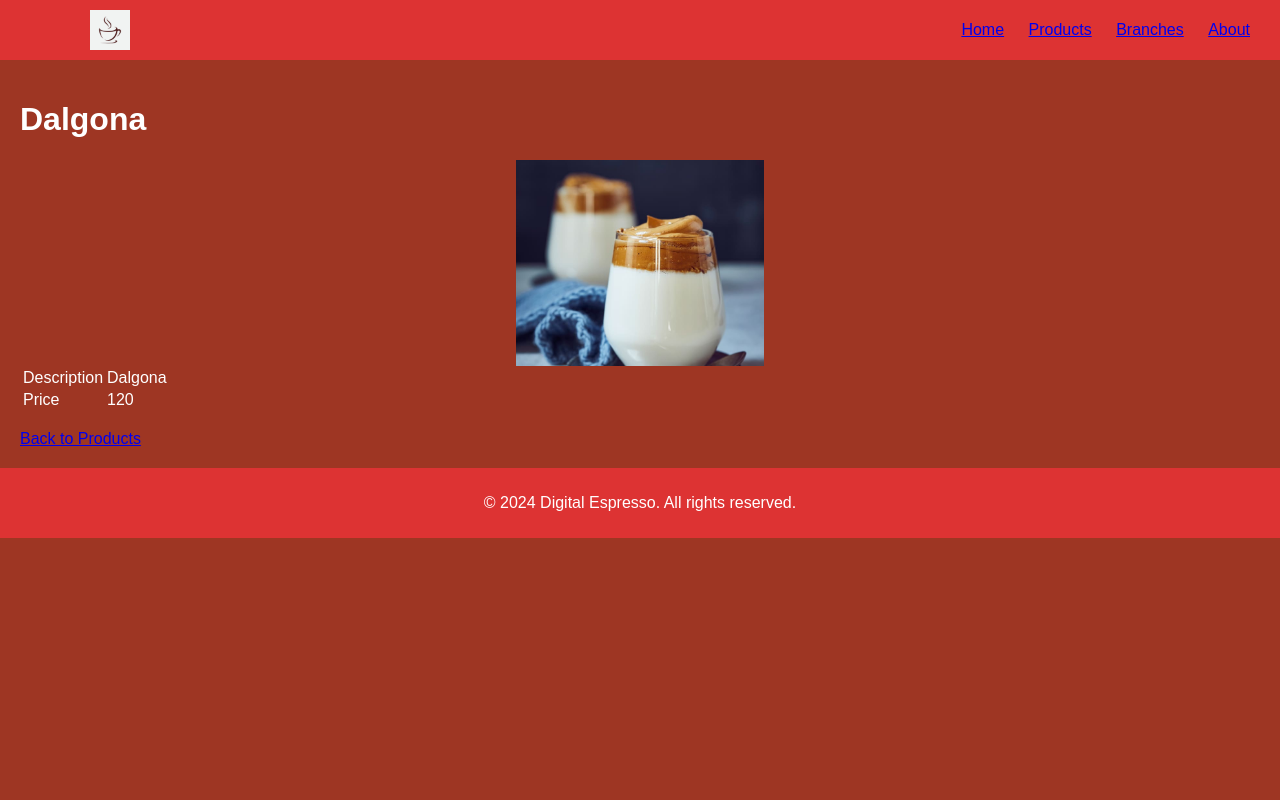
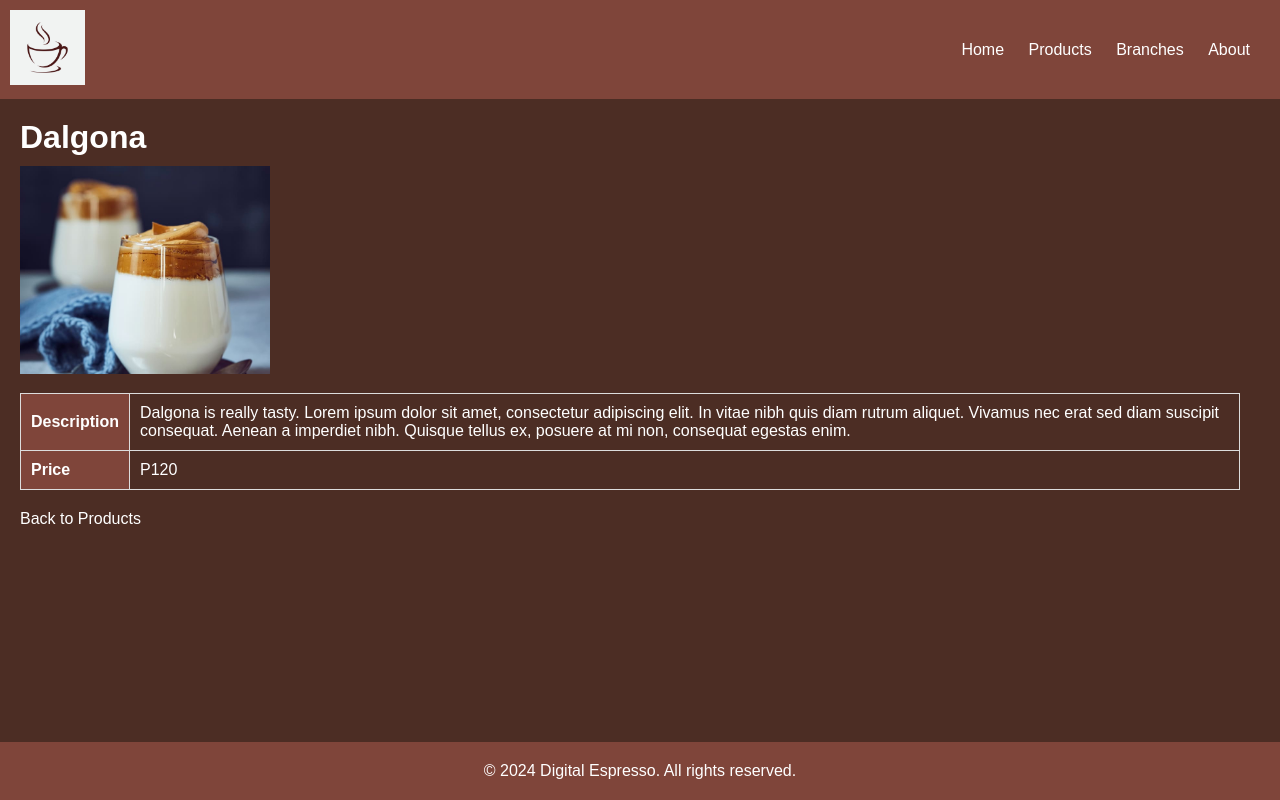
Before and after one commit to WaldenKuo/itmgt45, a plain HTML site: page digital_espresso/dalgona.html in a window 1280 px wide. Drawn offline with Linux system fonts and the light colour scheme.

Commit message:
html updates

```diff
--- a/digital_espresso/dalgona.html
+++ b/digital_espresso/dalgona.html
@@ -20,18 +20,23 @@
             </ul>
         </nav>
     </header>
-
-    <div class="content">
-        <h1>Dalgona</h1>
-        <img src="dalgona.jpg" alt="Dalgona">
-        <table>
-            <tr><td>Description</td><td>Dalgona</td></tr>
-            <tr><td>Price</td><td>120</td></tr>
-        </table>
-        <br/>
-        <a href="products.html">Back to Products</a>
+    <div class="content product-page">
+        <div class="product-details">
+            <h1>Dalgona</h1>
+            <img src="dalgona.jpg" alt="Dalgona">
+            <table>
+                <tr>
+                    <th>Description</th>
+                    <td>Dalgona is really tasty. Lorem ipsum dolor sit amet, consectetur adipiscing elit. In vitae nibh quis diam rutrum aliquet. Vivamus nec erat sed diam suscipit consequat. Aenean a imperdiet nibh. Quisque tellus ex, posuere at mi non, consequat egestas enim.</td>
+                </tr>
+                <tr>
+                    <th>Price</th>
+                    <td>P120</td>
+                </tr>
+            </table>
+            <a href="products.html">Back to Products</a>
+        </div>
     </div>
-
     <footer>
         <p>&copy; 2024 Digital Espresso. All rights reserved.</p>
     </footer>
--- a/digital_espresso/style.css
+++ b/digital_espresso/style.css
@@ -1,23 +1,24 @@
-body {
-  background-color: #9E3623;
-  color: white;
-  font-family: Arial, sans-serif;
+* {
+  box-sizing: border-box;
   margin: 0;
   padding: 0;
 }
 
+body {
+  background-color: #4c2d24;
+  color: #fff;
+  font-family: Arial, sans-serif;
+  display: flex;
+  flex-direction: column;
+  min-height: 100vh;
+}
+
 header {
-  background-color: #DD3333;
+  background-color: #7f453a;
   padding: 10px;
   display: flex;
   justify-content: space-between;
   align-items: center;
-}
-
-.logo img {
-  width: 200px;
-  height: auto;
-  margin: auto;
 }
 
 nav ul {
@@ -31,19 +32,84 @@ nav ul li {
   margin-right: 20px;
 }
 
+.product-page {
+  display: flex;
+  flex-direction: column;
+}
+
+.product-details {
+  flex: 1;
+  margin-right: 20px;
+  margin-bottom: 20px;
+}
+
+.logo img {
+  max-width: 75px;
+  height: auto;
+}
+
+.product-table img {
+  max-width: 175px;
+  height: auto;
+}
+
+.product-page img {
+  max-width: 250px;
+  height: auto;
+  margin-bottom: 15px;
+
+}
+
 .content {
   padding: 20px;
+  flex-grow: 1;
 }
 
-img {
-  max-width: 20%;
-  height: auto;
-  display: block;
-  margin: 0 auto;
+table {
+  width: 100%;
+  border-collapse: collapse;
+  margin-bottom: 20px;
+}
+
+th, td {
+  padding: 10px;
+  text-align: left;
+  border: 1px solid #ddd;
+}
+
+th {
+  background-color: #7f453a;
 }
 
 footer {
-  background-color: #DD3333;
-  padding: 10px;
+  background-color: #7f453a;
+  color: #fff;
+  padding-top: 20px;
   text-align: center;
+  margin-top: auto;
 }
+
+@media only screen and (max-width: 600px) {
+  nav ul li {
+    display: block;
+    margin-bottom: 10px;
+  }
+}
+
+h1, h2, h3 {
+  margin-bottom: 10px;
+}
+
+p {
+  margin-bottom: 20px;
+}
+
+a {
+  color: white;
+  text-decoration: none;
+}
+
+a:visited {
+  color: #ffc107;
+  text-decoration: none;
+}
```
Also changed, not shown: digital_espresso/aboutus.html (+6 -4 lines), digital_espresso/americano.html (+16 -11 lines), digital_espresso/branches.html (+37 -7 lines), digital_espresso/brewedcoffee.html (+16 -11 lines), digital_espresso/cappuccino.html (+16 -11 lines), digital_espresso/espresso.html (+16 -11 lines), digital_espresso/frappuccino.html (+16 -11 lines), digital_espresso/index.html (+2 -3 lines), digital_espresso/products.html (+0 -2 lines), 5 other files.
